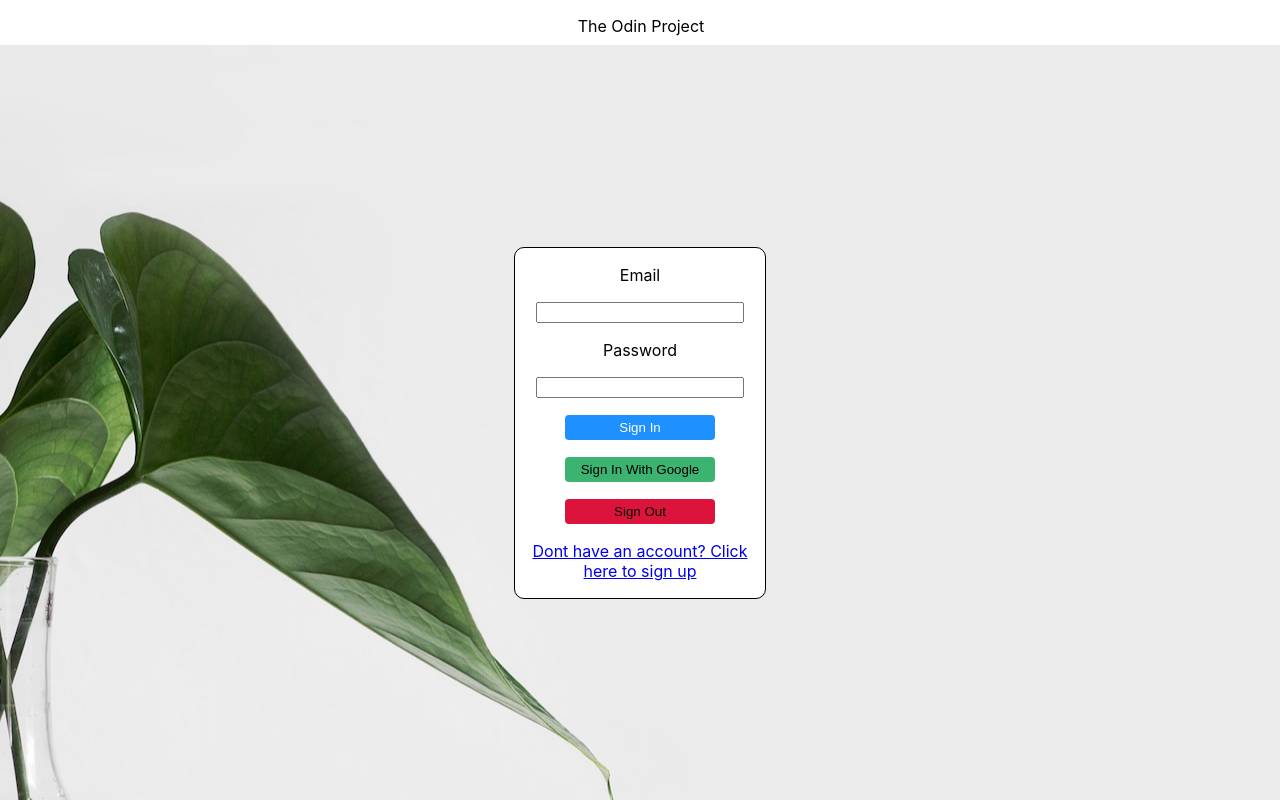
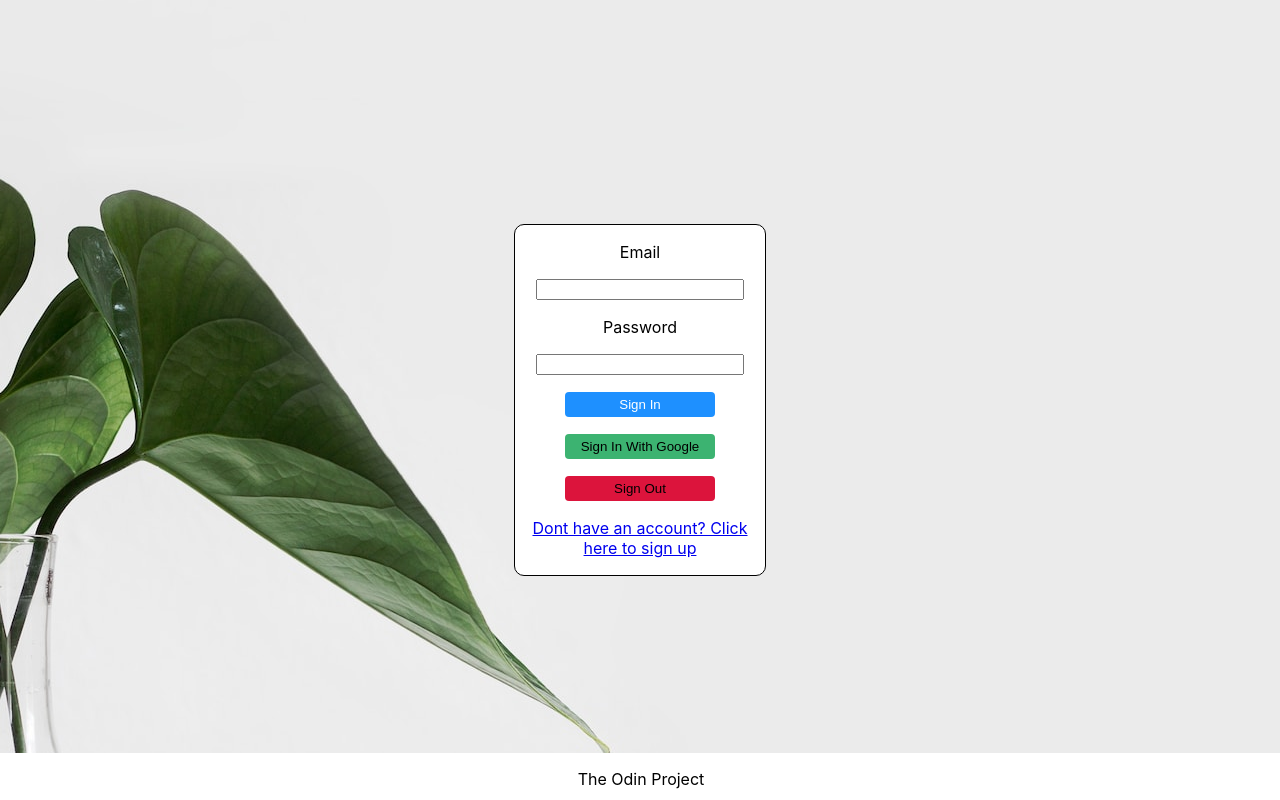
Before and after one commit to Jasvaran/Wheres-Waldo-Odin, a React (Create React App) app: page / in a window 1280 px wide. Built offline with nearby package versions, Linux system fonts and the light colour scheme.

Commit message:
fixed footer styling

```diff
--- a/src/components/Footer/Footer.css
+++ b/src/components/Footer/Footer.css
@@ -1,12 +1,10 @@
 .footer {
-    position: relative;
+    position: absolute;
     color: black;
     height: 30px;
-    bottom: 0;
     width: 100%;
     border: 1px solid white;
     text-align: center;
     padding-top: 15px;
     background-color: white;
-
 }
--- a/src/components/Main/Main.css
+++ b/src/components/Main/Main.css
@@ -1,4 +1,5 @@
 .main {
+    overflow: hidden;
     height: 100vh;
     width: 100%;
     background-image: url('../../assets/25101.jpg');
@@ -13,7 +14,7 @@
     background-repeat: no-repeat;
     height: 700px;
     width: 700px;
-    bottom: 3em;
+    bottom: 5em;
 }
 .waldo {
     height: 600px;
```
